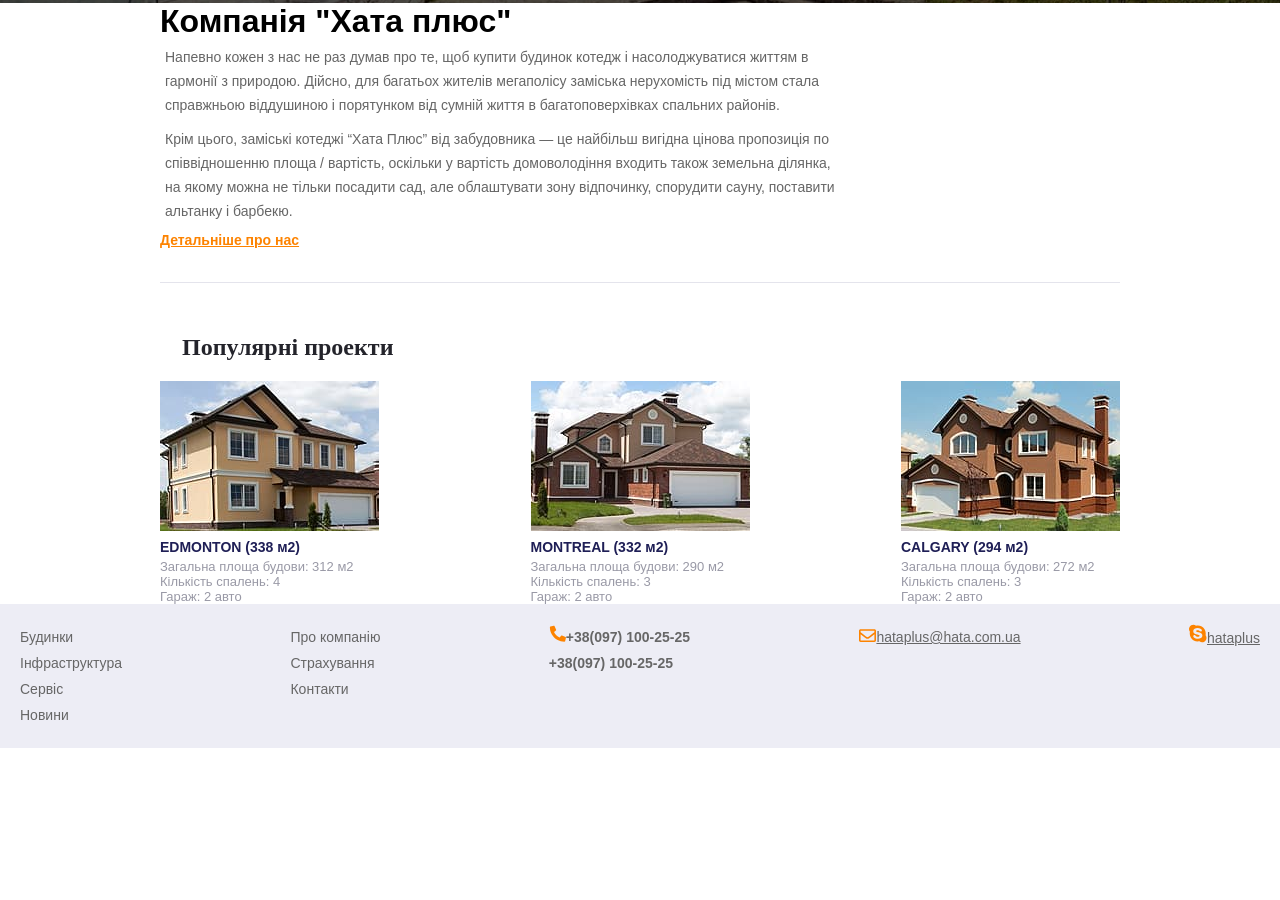
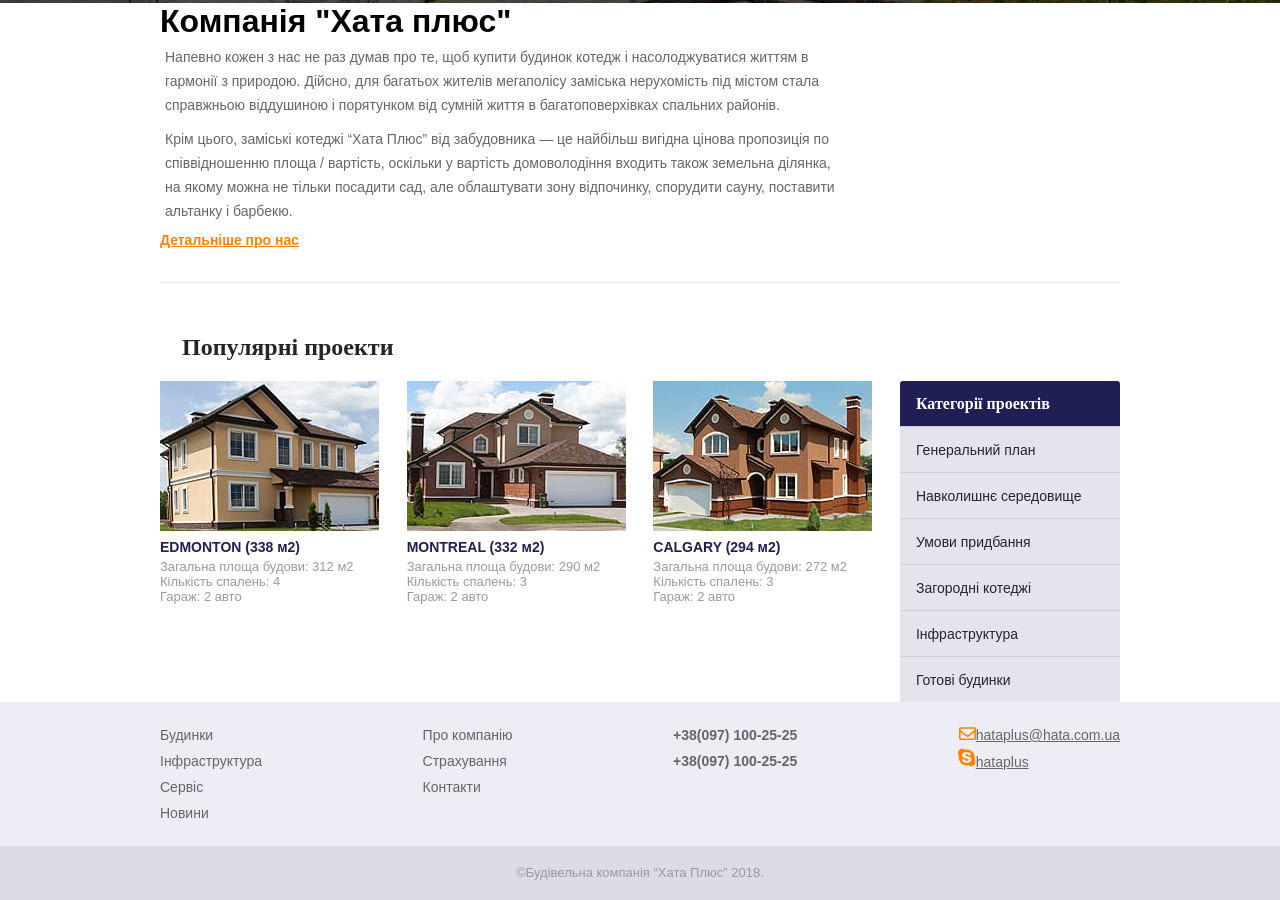
Before and after one commit to DimaDerezyuk/Hataplus, a plain HTML site: page index.html in a window 1280 px wide. Shown: the part 315-1215 px from the top of the page. Before the commit the page ends 1063 px from the top, so only its background shows below. Drawn offline with Linux system fonts and the light colour scheme.

Commit message:
First commit

```diff
--- a/css/style.css
+++ b/css/style.css
@@ -189,6 +189,58 @@ hr{
     color: #9999a6;
     list-style: none;
 }
+aside{
+    min-width: 220px;
+}
+aside p{
+    padding: 10.5px 16px;
+    font-size: 16px;
+    line-height: 24px;
+    color: #fff;
+    font-weight: 700;
+    font-family: "Roboto Slab";
+    background-color: #1f1f56;
+    border-radius: 3px 3px 0 0;
+}
+nav{
+    position: sticky;
+    top: 60px;
+}
+.menu a{
+    padding: 10.5px 16px;
+    display: block;
+    background-color: #e4e4ec;
+    font-size: 14px;
+    line-height: 24px;
+    color: #25252c;
+    text-decoration: none;
+    transition: all .1s;
+}
+.submenu{
+    display: none;
+    list-style: none;
+}
+.menu li:hover > .submenu{
+    display: block;
+}
+.menu li:hover >a{
+    background-color: #fd8300;
+    color: #fff;
+}
+.menu{
+    list-style: none;
+}
+.menu > li{
+    border-top: 1px solid #cdcddd;
+}
+.submenu a{
+    padding-left: 30px;
+    color: #666;
+}
+.submenu li:hover >a{
+    background-color: #cecedd;
+    color: #666;
+}
 .underline{
     background-color: #ededf5;
     padding: 20px;
@@ -206,3 +258,15 @@ hr{
     font-weight: bold;
     font-family: "Arial";
 }
+.footer{
+    text-align: center;
+    padding: 9px;
+    background-color: #dcdce6;
+}
+.footer p{
+    font-size: 13px;
+    line-height: 18px;
+    color: #9999a6;
+    font-family: "Arial";
+    text-align: center;
+}
--- a/index.html
+++ b/index.html
@@ -119,39 +119,45 @@
                 <p>Гараж: 2 авто</p>
             </figcaption>
         </figure>
+        <aside>
+          <nav>
+            <p>Категорії проектів</p>
+            <ul class="menu">
+              <li><a href="#">Генеральний план</a></li>
+              <li>
+                <a href="#">Навколишнє середовище</a>
+                <ul class="submenu">
+                  <li><a href="#">Продані</a></li>
+                  <li><a href="#">Заброньованні</a></li>
+                  <li><a href="#">В процесі будівництва</a></li>
+                </ul>
+              </li>
+              <li><a href="#">Умови придбання</a></li>
+              <li><a href="#">Загородні котеджі</a></li>
+              <li><a href="#">Інфраструктура</a></li>
+              <li><a href="#">Готові будинки</a></li>
+            </ul>
+          </nav>
+        </aside>
     </div>
 </div>
 <div class="underline">
-            <div class="underline-text flex-between">
-                <ul>
-                    <li>
-                        <a href="#">Будинки</a>
-                    </li>
-                    <li>
-                        <a href="#">Інфраструктура</a>
-                    </li>
-                    <li>
-                        <a href="#">Сервіс</a>
-                    </li>
-                    <li>
-                        <a href="#">Новини</a>
-                    </li>
+    <div class="underline-text flex-between wrapper">
+        <ul class="underline-text_li">
+            <li class="underline-text_li"><a href="#">Будинки</a></li>
+            <li class="underline-text_li"><a href="#">Інфраструктура</a></li>
+            <li class="underline-text_li"><a href="#">Сервіс</a></li>
+            <li class="underline-text_li"><a href="#">Новини</a></li>
         </ul>
-                <ul>
-                    <li>
-                        <a href="">Про компанію</a>
-                    </li>
-                    <li>
-                        <a href="">Страхування</a>
-                    </li>
-                    <li>
-                        <a href="">Контакти</a>
-                    </li>
+        <ul class="underline-text_li">
+            <li class="underline-text_li"><a href="">Про компанію</a></li>
+            <li class="underline-text_li"><a href="">Страхування</a></li>
+            <li class="underline-text_li"><a href="">Контакти</a></li>
         </ul>
         <div class="underline-number">
             <ul>
                 <li>
-                            <img src="phone.png" alt=""><a href="tel:+38(097) 100-25-25">+38(097) 100-25-25</a>
+                    <a href="tel:+38(097) 100-25-25">+38(097) 100-25-25</a>
                 </li>
                 <li>
                     <a href="tel:+38(097) 100-25-25">+38(097) 100-25-25</a>
@@ -159,12 +165,15 @@
                     </ul>
                 </div>
                 <div class="underline-email">
+                    <div class="underline-skype">
                     <p><img src="email.png" alt=""><a href="mail to>:mail @hataplus@hata.com.ua">hataplus@hata.com.ua</a></p>
-                </div>
-                <div class="underline-skype">
                     <p><img src="skype.png" alt=""><a href="skype:hataplus">hataplus</a></p>
                     </div>
                 </div>
             </div>
+        </div>
+    <div class="footer">
+        <p class="footer">&copy;Будівельна компанія “Хата Плюс” 2018.</p>
+    </div>
 </body>
 </html>
```
Lines whose indentation alone changed are shown as unchanged.
